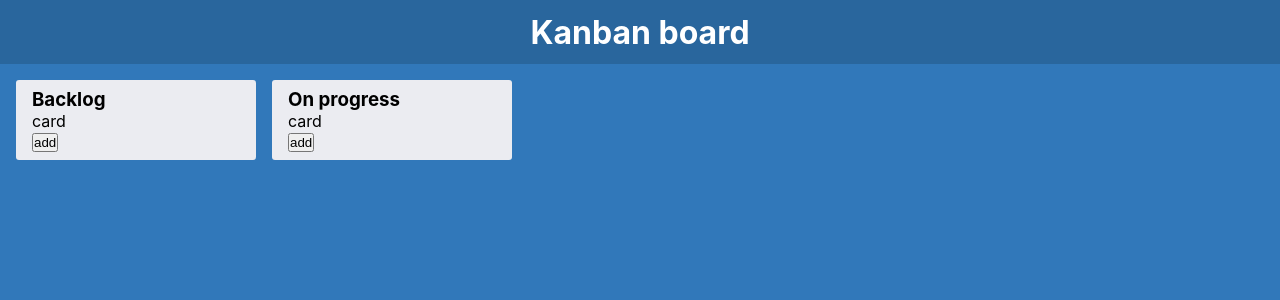
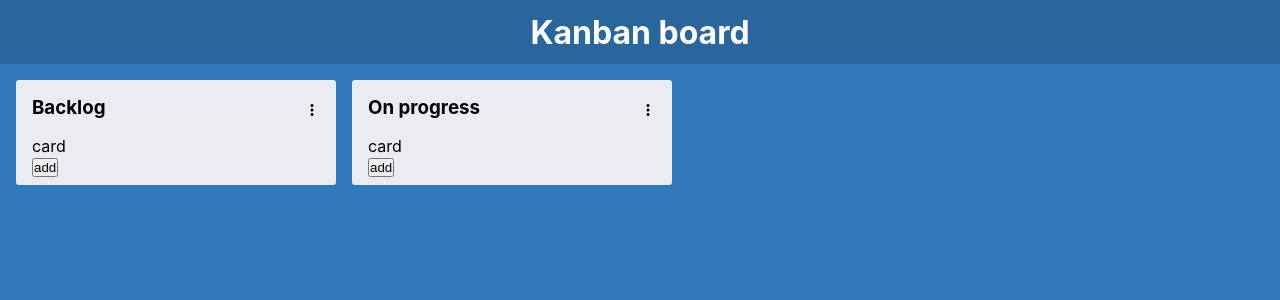
Before and after one commit to SatrioKamaludin/Kanban-board, a React (Create React App) app: page / in a window 1280 px wide. Shown: the top 300 px of the page. Built offline with nearby package versions, Linux system fonts and the light colour scheme.

Commit message:
Title component part 2

```diff
--- a/src/components/Board.js
+++ b/src/components/Board.js
@@ -1,11 +1,17 @@
 import React from 'react'
+import BoardTitle from './BoardTitle'
 import '../sass/Board.scss'
-import BoardTitle from './BoardTitle'
+import menu from '../assets/menu.svg'
 
 const Board = ({ data }) => {
     return (
         <div className='board'>
-            <BoardTitle id={data.id} title={data.title} />
+            <div className="board__title">
+                <BoardTitle id={data.id} title={data.title} />
+                <div className="menu">
+                    <img src={menu} alt="menu" />
+                </div>
+            </div>
             <div>
                 card
             </div>
--- a/src/components/BoardTitle.js
+++ b/src/components/BoardTitle.js
@@ -1,5 +1,6 @@
 import React, { useContext, useState } from 'react'
 import { DataContext } from '../context/store'
+import '../sass/BoardTitle.scss'
 
 const BoardTitle = ({ id, title }) => {
     const { changeTitle } = useContext(DataContext)
--- a/src/sass/Board.scss
+++ b/src/sass/Board.scss
@@ -1,9 +1,21 @@
 .board {
     background: #ebecf1;
-    width: 15rem;
+    width: 20rem;
     margin-right: 1rem;
     margin-top: 1rem;
     height: 100%;
     padding: 0.5rem 1rem;
     border-radius: 3px;
+    &__title{
+        display: flex;
+        justify-content: space-between;
+        align-items: center;
+        .menu{
+            width: 50%;
+            text-align: right;
+            img{
+                width: 1rem;
+            }
+        }
+    }
 }
--- /dev/null
+++ b/src/sass/BoardTitle.scss
@@ -0,0 +1,19 @@
+.board-title {
+    height: 2rem;
+    width: 50%;
+    margin: 0.5rem 0;
+    input{
+        height: 100%;
+        width: 100%;
+        border: none;
+        display: block;
+        font-size: 1.17rem;
+        font-weight: bold;
+        &:focus{
+            outline: 0;
+        }
+    }
+    h3{
+        height: 100%;
+    }
+}
```
Also changed, not shown: src/assets/close.svg (renamed from src/assets/close.svg.svg), src/assets/menu.svg (renamed from src/assets/menu.svg.svg).
